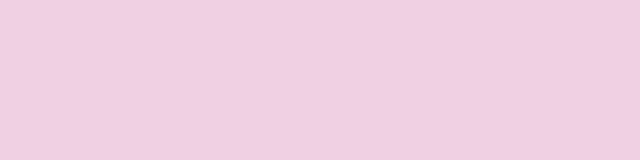
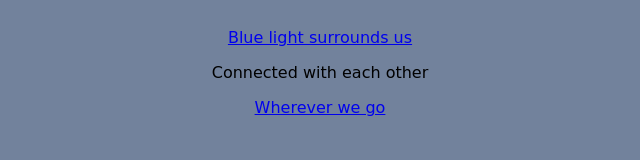
Before and after one commit to dokyongryoo/Intertwingularity, a plain HTML site: page index.html in a window 1280 px wide. Shown: the whole page, without its empty margins (320-960 px from the left). Drawn offline with Linux system fonts and the light colour scheme; a web font is replaced by a local one.

Commit message:
template update

```diff
--- a/index.html
+++ b/index.html
@@ -25,7 +25,7 @@
     }
 
     body {
-      background-color: hsl(326, 52%, 88%);
+      background-color: #72829c;
       background-size: 100%;
       height: 100%;
       background-repeat: no-repeat;
@@ -33,7 +33,7 @@
   </style>
 </head>
 
-<a href=""></a>
-<p>
+<a href="https://liu-michelle.github.io/intertwingularity/">Blue light surrounds us</a>
+<p>Connected with each other
 </p>
-<a href=""></a>
+<a href="https://discord.com/channels/@me/1230201807884517416/1230202888723365928">Wherever we go</a>
```
